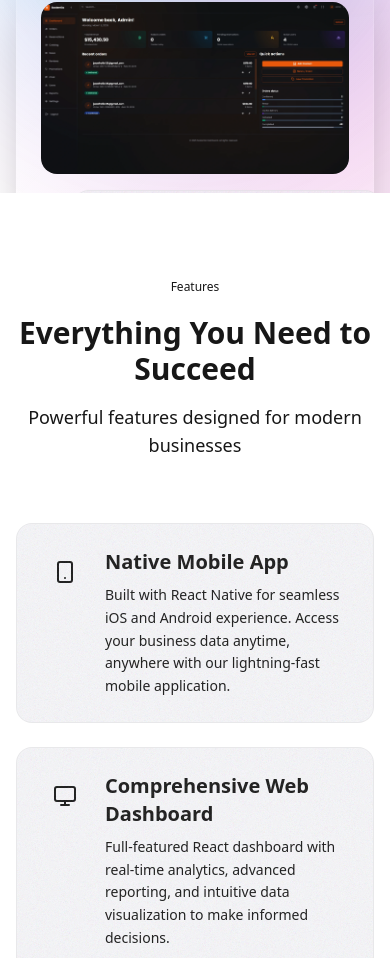
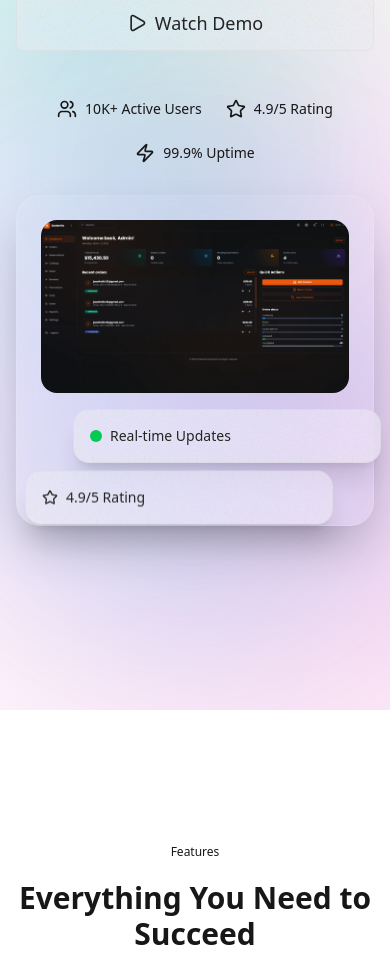
Before and after one commit to JuanfranciscoFioretti/Sostentia-Desk, a Next.js app: page /en in a window 390 px wide. Shown: the part 651-1609 px from the top of the page. Built offline with nearby package versions, Linux system fonts and the light colour scheme.

Commit message:
Fixed Hero section Height

```diff
--- a/components/sections/FeaturesPreview.tsx
+++ b/components/sections/FeaturesPreview.tsx
@@ -30,7 +30,7 @@ export function FeaturesPreview() {
   features = features.filter(f => f.id !== 'real-time-chat');
 
   return (
-    <Section background="muted" className="pt-20">
+    <Section background="muted" className="pt-32 sm:pt-24 md:pt-20">
       <Container>
         <motion.div
           initial={{ opacity: 0, y: 20 }}
--- a/components/sections/Hero.tsx
+++ b/components/sections/Hero.tsx
@@ -22,7 +22,7 @@ export function Hero({ locale }: HeroProps) {
   const [isVideoOpen, setIsVideoOpen] = useState(false);
 
   return (
-    <section className="relative w-full h-screen flex items-center justify-center overflow-hidden pt-20">
+    <section className="relative w-full min-h-screen flex items-center justify-center overflow-hidden pt-56 sm:pt-48 md:pt-32 pb-56 sm:pb-48 md:pb-32">
       <SpaceBackground animated />
       <GradientBlob color="purple" size="xl" className="top-10 left-10" delay={0} />
       <GradientBlob color="blue" size="lg" className="bottom-20 right-10" delay={2} />
```
